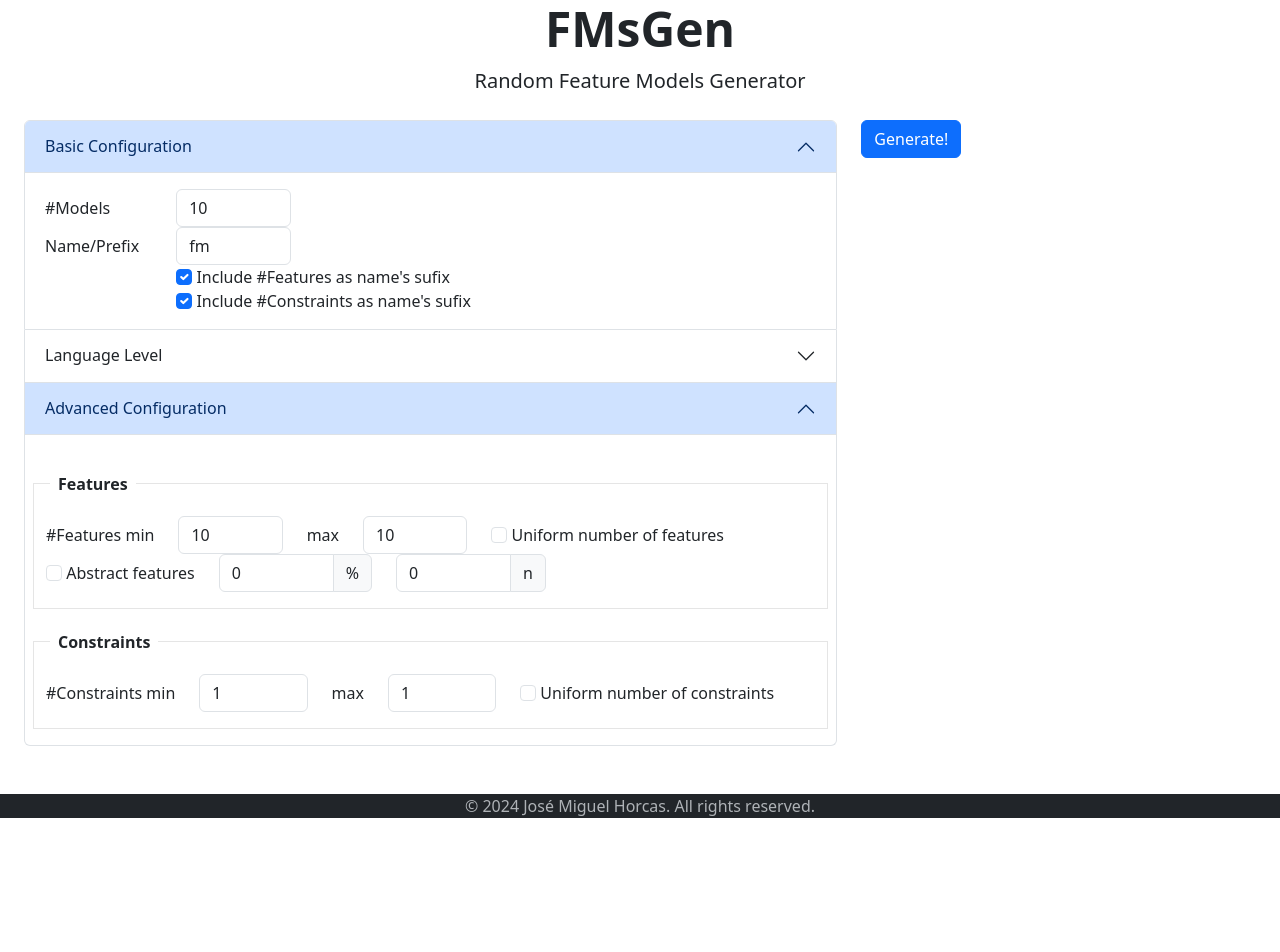
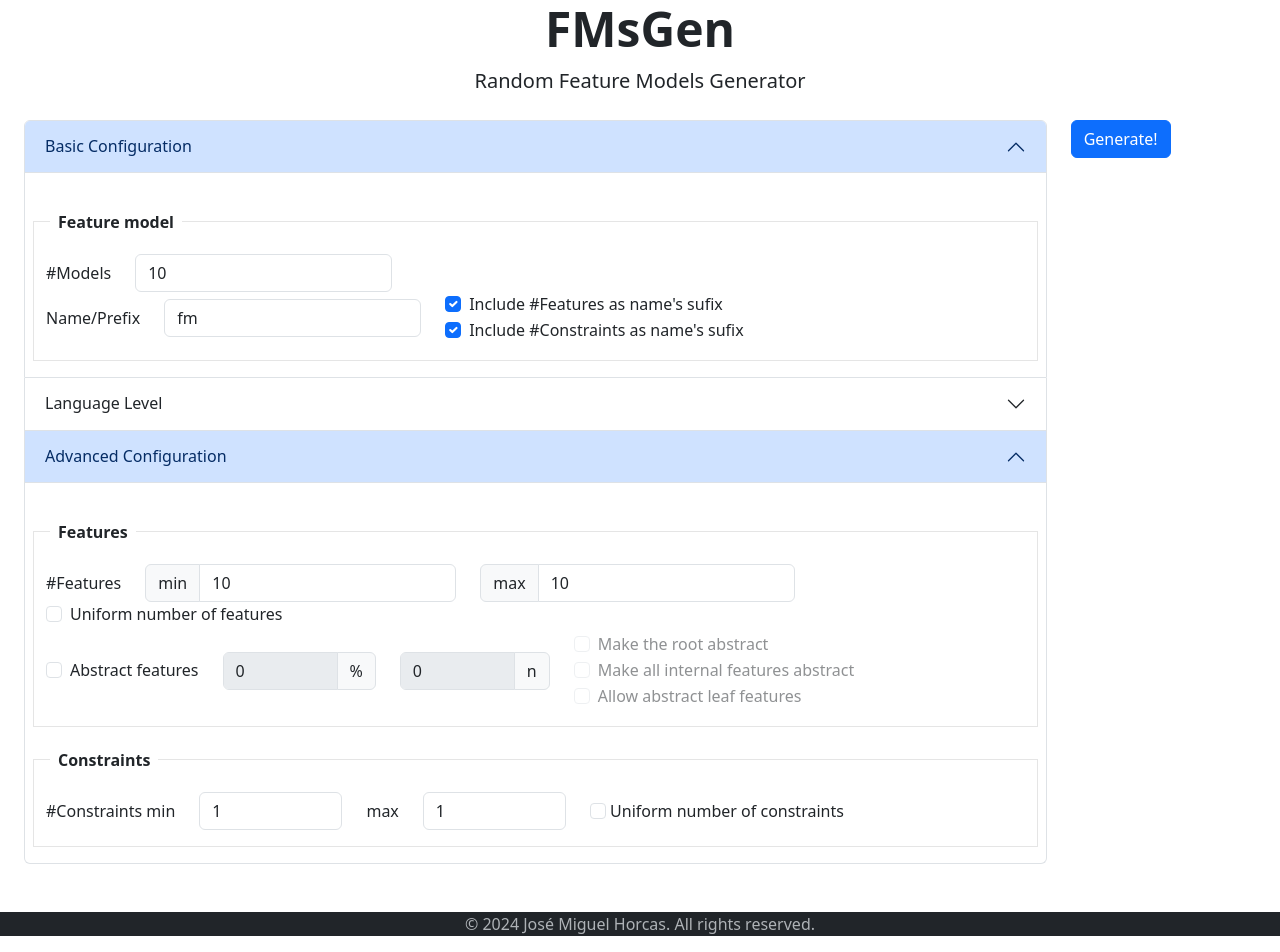
Before and after one commit to jmhorcas/fmsGen, a Flask app: page / in a window 1280 px wide. Before the commit the page ends 818 px from the top, so only its background shows below. Run offline with Flask 3, Linux system fonts and the light colour scheme.

Commit message:
Update style and control

```diff
--- a/app/blueprints/config_gen/static/js/validate_integers.js
+++ b/app/blueprints/config_gen/static/js/config_form_validation.js
@@ -42,3 +42,23 @@ validateMinMax('MIN_NUM_FEATURES', 'MAX_NUM_FEATURES');
 validateMinMax('MIN_NUM_CONSTRAINTS', 'MAX_NUM_CONSTRAINTS');
 
 updatePercentage('PERCENTAGE_ABSTRACT_FEATURES', 'NUM_ABSTRACT_FEATURES', 'MAX_NUM_FEATURES');
+
+
+function enableDisableFields(triggerElementId, responseElementsIds) {
+  const triggerElement = document.getElementById(triggerElementId);
+
+  triggerElement.addEventListener('change', () => {
+    if (triggerElement.checked) {
+      for (var id of responseElementsIds) {
+        $("#"+id).prop("disabled", false);
+      }
+    } else {
+      for (var id of responseElementsIds) {
+        $("#"+id).prop("disabled", true);
+      }
+    }
+  });
+}
+
+var abtract_features_elements = ['PERCENTAGE_ABSTRACT_FEATURES', 'NUM_ABSTRACT_FEATURES', 'ROOT_ABSTRACT_FEATURE', 'INTERNAL_ABSTRACT_FEATURES', 'ABSTRACT_LEAF_FEATURES'];
+enableDisableFields('ABSTRACT_FEATURES', ['PERCENTAGE_ABSTRACT_FEATURES', 'NUM_ABSTRACT_FEATURES', 'ROOT_ABSTRACT_FEATURE', 'INTERNAL_ABSTRACT_FEATURES', 'ABSTRACT_LEAF_FEATURES']);
--- a/app/blueprints/config_gen/templates/config_gen/advanced_config.html
+++ b/app/blueprints/config_gen/templates/config_gen/advanced_config.html
@@ -4,38 +4,51 @@
   <!-- Features -->
   <div class="row align-items-center">
     <div class="col-auto">
-      <label for="MIN_NUM_FEATURES" class="col-form-label">{{params.MIN_NUM_FEATURES.title}}</label>
+      <label for="MIN_NUM_FEATURES" class="col-form-label">{{params.FEATURES.title}}</label>
     </div>
-    <div class="col-2">
+    <div class="col-auto">
+      <label class="visually-hidden" for="MIN_NUM_FEATURES" data-bs-toggle="tooltip" data-bs-placement="right" title="{{params.MIN_NUM_FEATURES.description}}">
+        {{params.MIN_NUM_FEATURES.title}}
+      </label>
+      <div class="input-group">
+        <div class="input-group-text">min</div>
         <input type="number" min="1" value="{{params.MIN_NUM_FEATURES.value}}" id="MIN_NUM_FEATURES" name="MIN_NUM_FEATURES" class="form-control" data-bs-toggle="tooltip" data-bs-placement="top" title="{{params.MIN_NUM_FEATURES.description}}">
       </div>
-    <div class="col-auto">
-      <label for="MAX_NUM_FEATURES" class="col-form-label">{{params.MAX_NUM_FEATURES.title}}</label>
-    </div>
-    <div class="col-2">
-      <input type="number" value="{{params.MAX_NUM_FEATURES.value}}" min="1" id="MAX_NUM_FEATURES" name="MAX_NUM_FEATURES" class="form-control" data-bs-toggle="tooltip" data-bs-placement="top" title="{{params.MAX_NUM_FEATURES.description}}">
     </div>
     <div class="col-auto">
+      <label class="visually-hidden" for="MAX_NUM_FEATURES" data-bs-toggle="tooltip" data-bs-placement="right" title="{{params.MAX_NUM_FEATURES.description}}">
+        {{params.MAX_NUM_FEATURES.title}}
+      </label>
+      <div class="input-group">
+        <div class="input-group-text">max</div>
+        <input type="number" min="1" value="{{params.MAX_NUM_FEATURES.value}}" id="MAX_NUM_FEATURES" name="MAX_NUM_FEATURES" class="form-control" data-bs-toggle="tooltip" data-bs-placement="top" title="{{params.MAX_NUM_FEATURES.description}}">
+      </div>
+    </div>
+    <div class="col-auto">
+      <div class="form-check">
         <input class="form-check-input" type="checkbox" id="UNIFORM_NUM_FEATURES" name="UNIFORM_NUM_FEATURES" {% if params and params.UNIFORM_NUM_FEATURES.value %}checked{% endif %}>
         <label class="form-check-label" for="UNIFORM_NUM_FEATURES" data-bs-toggle="tooltip" data-bs-placement="right" title="{{params.UNIFORM_NUM_FEATURES.description}}" >
           {{params.UNIFORM_NUM_FEATURES.title}}
         </label>
       </div>
     </div>
+  </div>
   <!-- Abstract features -->
-  <div class="row align-items-center">
+  <div class="row pt-1 align-items-center">
     <div class="col-auto">
+      <div class="form-check">
         <input class="form-check-input" type="checkbox" id="ABSTRACT_FEATURES" name="ABSTRACT_FEATURES" {% if params and params.ABSTRACT_FEATURES.value %}checked{% endif %}>
         <label class="form-check-label" for="ABSTRACT_FEATURES" data-bs-toggle="tooltip" data-bs-placement="right" title="{{params.ABSTRACT_FEATURES.description}}" >
           {{params.ABSTRACT_FEATURES.title}}
         </label>
+      </div>
     </div>
     <div class="col-auto">
       <label class="visually-hidden" for="PERCENTAGE_ABSTRACT_FEATURES" data-bs-toggle="tooltip" data-bs-placement="right" title="{{params.PERCENTAGE_ABSTRACT_FEATURES.description}}">
         {{params.PERCENTAGE_ABSTRACT_FEATURES.title}}
       </label>
       <div class="input-group">
-        <input type="number" min="0" max="100" value="{{params.PERCENTAGE_ABSTRACT_FEATURES.value}}" id="PERCENTAGE_ABSTRACT_FEATURES" name="PERCENTAGE_ABSTRACT_FEATURES" class="form-control" data-bs-toggle="tooltip" data-bs-placement="top" title="{{params.PERCENTAGE_ABSTRACT_FEATURES.description}}">
+        <input type="number" min="0" max="100" value="{{params.PERCENTAGE_ABSTRACT_FEATURES.value}}" id="PERCENTAGE_ABSTRACT_FEATURES" name="PERCENTAGE_ABSTRACT_FEATURES" class="form-control" data-bs-toggle="tooltip" data-bs-placement="top" title="{{params.PERCENTAGE_ABSTRACT_FEATURES.description}}" {% if params and not params.ABSTRACT_FEATURES.value %}disabled{% endif %}>
         <div class="input-group-text">%</div>
       </div>
     </div>
@@ -44,8 +57,28 @@
         {{params.NUM_ABSTRACT_FEATURES.title}}
       </label>
       <div class="input-group">
-        <input type="number" min="0" max="100" value="{{params.NUM_ABSTRACT_FEATURES.value}}" id="NUM_ABSTRACT_FEATURES" name="NUM_ABSTRACT_FEATURES" class="form-control" data-bs-toggle="tooltip" data-bs-placement="top" title="{{params.NUM_ABSTRACT_FEATURES.description}}">
+        <input type="number" min="0" max="100" value="{{params.NUM_ABSTRACT_FEATURES.value}}" id="NUM_ABSTRACT_FEATURES" name="NUM_ABSTRACT_FEATURES" class="form-control" data-bs-toggle="tooltip" data-bs-placement="top" title="{{params.NUM_ABSTRACT_FEATURES.description}}" {% if params and not params.ABSTRACT_FEATURES.value %}disabled{% endif %}>
         <div class="input-group-text">n</div>
+      </div>
+    </div>
+    <div class="col-auto">
+      <div class="form-check">
+        <input class="form-check-input" type="checkbox" id="ROOT_ABSTRACT_FEATURE" name="ROOT_ABSTRACT_FEATURE" {% if params and params.ROOT_ABSTRACT_FEATURE.value %}checked{% endif %} {% if params and not params.ABSTRACT_FEATURES.value %}disabled{% endif %}>
+        <label class="form-check-label" for="ROOT_ABSTRACT_FEATURE" data-bs-toggle="tooltip" data-bs-placement="right" title="{{params.ROOT_ABSTRACT_FEATURE.description}}" {% if params and not params.ABSTRACT_FEATURES.value %}disabled{% endif %}>
+          {{params.ROOT_ABSTRACT_FEATURE.title}}
+        </label>
+      </div>
+      <div class="form-check">
+        <input class="form-check-input" type="checkbox" id="INTERNAL_ABSTRACT_FEATURES" name="INTERNAL_ABSTRACT_FEATURES" {% if params and params.INTERNAL_ABSTRACT_FEATURES.value %}checked{% endif %} {% if params and not params.ABSTRACT_FEATURES.value %}disabled{% endif %}>
+        <label class="form-check-label" for="INTERNAL_ABSTRACT_FEATURES" data-bs-toggle="tooltip" data-bs-placement="right" title="{{params.INTERNAL_ABSTRACT_FEATURES.description}}" {% if params and not params.ABSTRACT_FEATURES.value %}disabled{% endif %}>
+          {{params.INTERNAL_ABSTRACT_FEATURES.title}}
+        </label>
+      </div>
+      <div class="form-check">
+        <input class="form-check-input" type="checkbox" id="ABSTRACT_LEAF_FEATURES" name="ABSTRACT_LEAF_FEATURES" {% if params and params.ABSTRACT_LEAF_FEATURES.value %}checked{% endif %} {% if params and not params.ABSTRACT_FEATURES.value %}disabled{% endif %}>
+        <label class="form-check-label" for="ABSTRACT_LEAF_FEATURES" data-bs-toggle="tooltip" data-bs-placement="right" title="{{params.ABSTRACT_LEAF_FEATURES.description}}" {% if params and not params.ABSTRACT_FEATURES.value %}disabled{% endif %}>
+          {{params.ABSTRACT_LEAF_FEATURES.title}}
+        </label>
       </div>
     </div>
   </div>
--- a/app/blueprints/config_gen/templates/config_gen/basic_config.html
+++ b/app/blueprints/config_gen/templates/config_gen/basic_config.html
@@ -1,41 +1,35 @@
-  <!-- PARAM: Number of models -->
-  <div class="row g-3 align-items-center">
-    <div class="col-2">
+<fieldset class="customLegend row align-items-center">
+  <legend>Feature model</legend>
+    <!-- Number of models -->
+    <div class="row align-items-center">
+      <div class="col-auto">
         <label for="NUM_MODELS" class="col-form-label">{{params.NUM_MODELS.title}}</label>
       </div>
-    <div class="col-2">
+      <div class="col-auto">
         <input type="number" min="1" value="{{params.NUM_MODELS.value}}" id="NUM_MODELS" name="NUM_MODELS" class="form-control" data-bs-toggle="tooltip" data-bs-placement="right" title="{{params.NUM_MODELS.description}}">
       </div>
     </div>
-
     <!-- PARAM: model's name -->
-  <div class="row g-3 align-items-center">
-    <div class="col-2">
+    <div class="row align-items-center">
+      <div class="col-auto">
         <label for="MODEL_NAME_PREFIX" class="col-form-label">{{params.MODEL_NAME_PREFIX.title}}</label>
       </div>
-    <div class="col-2">
+      <div class="col-auto">
         <input value="{{params.MODEL_NAME_PREFIX.value}}" id="MODEL_NAME_PREFIX" name="MODEL_NAME_PREFIX" class="form-control" data-bs-toggle="tooltip" data-bs-placement="right" title="{{params.MODEL_NAME_PREFIX.description}}">
       </div>
-  </div>
-
-    <!-- PARAM: include number of features as prefix -->
-    <div class="row g-3 align-items-center">
-      <div class="col-2"></div>
       <div class="col-auto">
+        <div class="form-check">
           <input class="form-check-input" type="checkbox" id="INCLUDE_NUMFEATURES_PREFIX" name="INCLUDE_NUMFEATURES_PREFIX" {% if params and params.INCLUDE_NUMFEATURES_PREFIX.value %}checked{% endif %}>
           <label class="form-check-label" for="INCLUDE_NUMFEATURES_PREFIX" data-bs-toggle="tooltip" data-bs-placement="right" title="{{params.INCLUDE_NUMFEATURES_PREFIX.description}}" >
             {{params.INCLUDE_NUMFEATURES_PREFIX.title}}
           </label>
         </div>
-    </div>
-
-    <!-- PARAM: include number of constraints as prefix -->
-    <div class="row g-3 align-items-center">
-      <div class="col-2"></div>
-      <div class="col-auto">
+        <div class="form-check">
           <input class="form-check-input" type="checkbox" id="INCLUDE_NUMCONSTRAINTS_PREFIX" name="INCLUDE_NUMCONSTRAINTS_PREFIX" {% if params and params.INCLUDE_NUMCONSTRAINTS_PREFIX.value %}checked{% endif %}>
           <label class="form-check-label" for="INCLUDE_NUMCONSTRAINTS_PREFIX" data-bs-toggle="tooltip" data-bs-placement="right" title="{{params.INCLUDE_NUMCONSTRAINTS_PREFIX.description}}" >
             {{params.INCLUDE_NUMCONSTRAINTS_PREFIX.title}}
           </label>
         </div>
       </div>
+    </div>
+</fieldset>
--- a/app/blueprints/config_gen/templates/config_gen/index.html
+++ b/app/blueprints/config_gen/templates/config_gen/index.html
@@ -8,7 +8,7 @@
 <div class="container-fluid">
     <form id="config_form" action="{{ url_for('config_gen.fms_gen') }}" method="POST">
         <div class="row">
-            <div class="col-8">
+            <div class="col-10">
                 <div class="accordion" id="accordionPanelsStayOpenExample">
                     <div class="accordion-item">
                     <h2 class="accordion-header" id="panelsStayOpen-headingOne">
@@ -48,7 +48,7 @@
                     </div>
                 </div>
             </div>
-            <div class="col-4">
+            <div class="col-2">
                 <button type="submit" class="btn btn-primary" form="config_form">Generate!</button>
             </div>
         </div>
@@ -58,5 +58,5 @@
 
 {% block scripts %}
     <!-- Script for validating integers -->
-    <script src="{{url_for('config_gen.static', filename='js/validate_integers.js')}}"></script>
+    <script src="{{url_for('config_gen.static', filename='js/config_form_validation.js')}}"></script>
 {% endblock %}
```
Also changed, not shown: app/blueprints/config_gen/models.py (+10 -3 lines). Lines whose indentation alone changed are shown as unchanged.
